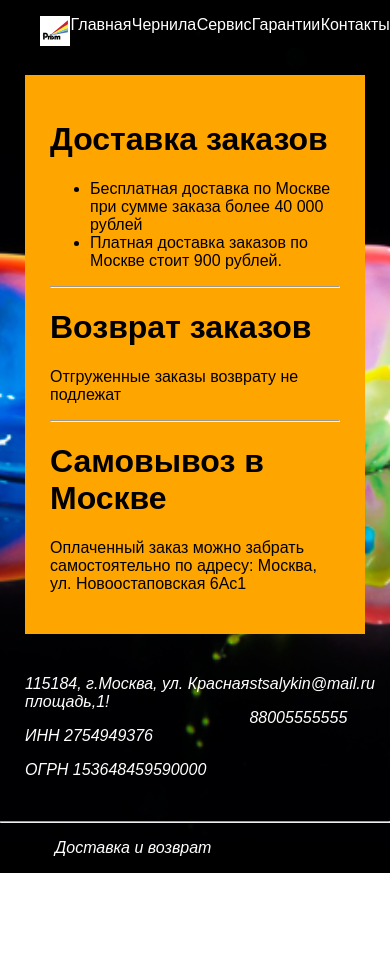
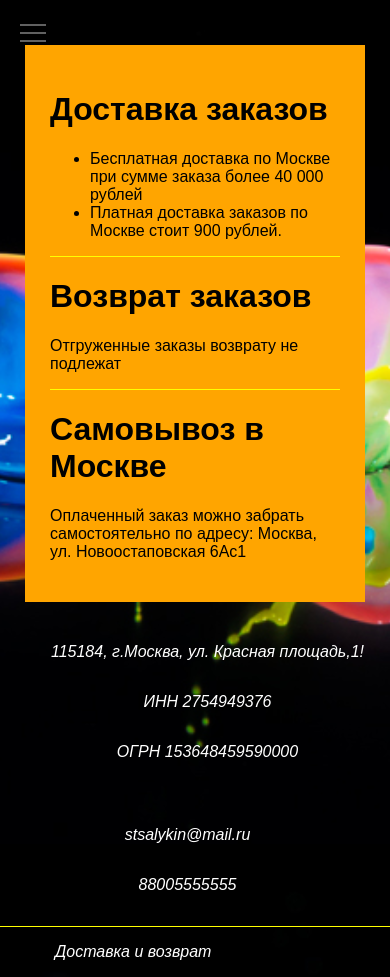
Before and after one commit to galya-cmd/Barcode-Ink, a React (Create React App) app in the folder barcode/: page /delivery in a window 390 px wide. Before the commit the page ends 873 px from the top, so only its background shows below. Built offline with nearby package versions, Linux system fonts and the light colour scheme.

Commit message:
Добавила новый логотип

```diff
--- a/barcode/src/App.css
+++ b/barcode/src/App.css
@@ -52,7 +52,7 @@ a:hover{
 
 }
 .nav a img{
-  width: 30px;
+  width: 25px;
   height: auto;
 }
 .footer{
@@ -65,7 +65,7 @@ a:hover{
 .footer-style{
    display: flex;
   justify-content: space-between;
-  margin: 0,25px, 0, 25px;
+  margin: 0,25px, 15px, 25px;
 
 
 }
@@ -74,6 +74,7 @@ a:hover{
   justify-content: flex-start;
   flex-direction: column;  */
   margin-left: 25px;
+  margin-bottom: 15px;
 }
 
 .footer-contacts{
@@ -82,13 +83,13 @@ a:hover{
   justify-content: flex-end; */
   margin-right: 15px;
 }
-.main {
+.ink {
   display: inline-block;
   white-space: normal;
   vertical-align: middle;
   text-align: left;
   color: black;
-  margin: 30px;
+
   background-color: orange;
   margin: 25px;
   padding: 25px;
@@ -99,37 +100,55 @@ a:hover{
   /* translate: (30px, 10px) rotate(5deg); */
 
 }
-.img-main {
-  display: block;
-  border: none;
-  position: relative;
-  width: 30%;
+ .img-ink {
+  /* display: flex; */
+  /* border: none; */
+   /* position: static;  */
+  width: 40%;
   height: 30%;
-  transform:  translate (30px, 10px) ;
-  transform: rotate(10deg);
+
 
 }
 .service{
-  color: black;
-  background-color: orange;
-  padding: 25px;
-}
-.guarantees{
+
+  display: inline-block;
+  white-space: normal;
+  vertical-align: middle;
+  text-align: left;
+
   color: black;
   background-color: orange;
   padding: 25px;
   margin: 25px;
 }
+.guarantees{
+
+  display: inline-block;
+  white-space: normal;
+  vertical-align: middle;
+  text-align: left;
+
+  color: black;
+  background-color: orange;
+  padding: 25px;
+  margin: 25px;
+
+}
 h3 span {
   color: red;
 }
 .mapBox{
+  display: flex;
+
   color: white;
   margin-top: 15px;
   margin-left: 25px;
 
 }
 .contacts{
+
+
+
   color: white;
   padding: 25px;
   margin: 25px;
@@ -138,13 +157,19 @@ a {
   color: white;
 }
 .hr {
-  background-color: rgba(red, green, blue, alpha);
+  width: 100%;
+  margin: 1em auto;
+  border: none;
+  background: yellow;
+  height: 1px;
+
 }
 .delivery{
   color: black;
   background-color: orange;
   padding: 25px;
   margin: 25px;
+
 
 }
 .nav-delivery li{
@@ -165,6 +190,114 @@ a {
   color: #db7f34;
 }
 .contacts-title{
+  display: inline-block;
+  white-space: normal;
+  vertical-align: middle;
+  text-align: left;
+
   color: white;
   margin-left: 25px;
 }
+#menu__toggle {
+  opacity: 0;
+}
+
+
+@media (min-width: 260px) and (max-width: 844px){
+
+
+  #menu__toggle {
+    opacity: 0;
+  }
+  .menu__btn {
+
+    display: flex; /* используем flex для центрирования содержимого */
+
+    align-items: center;  /* центрируем содержимое кнопки */
+    position: fixed;
+    top: 20px;
+    left: 20px;
+    width: 26px;
+    height: 26px;
+    cursor: pointer;
+    z-index: 1;
+  }
+  .menu__btn > span,
+  .menu__btn > span::before,
+  .menu__btn > span::after {
+    display: block;
+    position: absolute;
+    width: 100%;
+    height: 2px;
+    background-color: #616161;
+  }
+  .menu__btn > span::before {
+    content: '';
+    top: -8px;
+  }
+  .menu__btn > span::after {
+    content: '';
+    top: 8px;
+  }
+  /* контейнер меню */
+  .menu__box {
+    display: block;
+    position: fixed;
+    visibility: hidden;
+    top: 0;
+    left: -100%;
+    width: 300px;
+    height: 100%;
+    margin: 0;
+    padding: 80px 0;
+    list-style: none;
+    text-align: center;
+    background-color: orange;
+    color: black;
+    box-shadow: 1px 0px 6px rgba(0, 0, 0, .2);
+  }
+  /* элементы меню */
+  .menu__item {
+    display: block;
+    padding: 12px 24px;
+
+
+    font-size: 20px;
+    font-weight: 600;
+    text-decoration: none;
+  }
+  .nav a{
+    color: black;
+  }
+  /* .menu__item:hover {
+    background-color:#616161;
+  } */
+  #menu__toggle:checked ~ .menu__btn > span {
+    transform: rotate(45deg);
+  }
+  #menu__toggle:checked ~ .menu__btn > span::before {
+    top: 0;
+    transform: rotate(0);
+  }
+  #menu__toggle:checked ~ .menu__btn > span::after {
+    top: 0;
+    transform: rotate(90deg);
+  }
+  #menu__toggle:checked ~ .menu__box {
+    visibility: visible;
+    left: 0;
+  }
+  .footer-style ,
+  .footer-address,
+  .footer-contacts{
+    display: flex;
+    flex-direction: column;
+
+    align-items: center;
+
+  }
+  .hamburger-menu{
+    margin-bottom: 15px;
+  }
+
+}
--- a/barcode/src/Delivery.js
+++ b/barcode/src/Delivery.js
@@ -7,10 +7,10 @@ function Delivery(){
                 <li>Бесплатная доставка по Москве при сумме заказа более 40 000 рублей</li>
                 <li>Платная доставка заказов по Москве стоит 900 рублей.</li>
             </ul>
-            <hr/>
+            <hr className='hr'/>
             <h1>Возврат заказов</h1>
             <p>Отгруженные заказы возврату не подлежат</p>
-            <hr/>
+            <hr className='hr'/>
             <h1>Самовывоз в Москве</h1>
             <p>Оплаченный заказ можно забрать самостоятельно по адресу: Москва, ул. Новоостаповская 6Ас1</p>
 
--- a/barcode/src/Ink.js
+++ b/barcode/src/Ink.js
@@ -1,9 +1,9 @@
 import './App.css';
 function Ink (){
     return (
-        <div className="main">
+        <div className="ink">
             <div>
-            <img className='img-main' src='https://www.lipla.ru/wp-content/uploads/2021/08/homepage-slide-3.png' alt='lipla'></img>
+            <img className='img-ink' src='https://www.lipla.ru/wp-content/uploads/2021/08/homepage-slide-3.png' alt='lipla'></img>
             </div>
 
         <h2>УФ/LED-отверждаемые чернила премиум класса</h2>
--- a/barcode/src/Nav.js
+++ b/barcode/src/Nav.js
@@ -1,19 +1,27 @@
 import './App.css';
-import img from '../src/images/prism-3.svg';
+import img from '../src/images/logo.png';
 
 function Nav (){
 return(
     <>
-    <ul className="nav">
-    <li><a href="/"><img src={img} alt='logo'></img></a></li>
-<li><a href="/">Главная</a></li>
+    <div className='hamburger-menu'>
 
-<li><a href="/ink">Чернила</a></li>
-<li><a href="/service">Сервис</a></li>
-<li><a href="/guarantees">Гарантии</a></li>
+    <input id="menu__toggle" type="checkbox" />
+  <label class="menu__btn" for="menu__toggle">
+    <span></span>
+  </label>
 
-<li><a href="/contacts">Контакты</a></li>
+    <ul className="nav menu__box">
+    <li><a href="/" className='menu__item'>PRIZMA<img src={img} alt='logo'></img></a></li>
+<li><a href="/" className='menu__item'>Главная</a></li>
+
+<li><a href="/ink" className='menu__item'>Чернила</a></li>
+<li><a href="/service" className='menu__item'>Сервис</a></li>
+<li><a href="/guarantees"className='menu__item'>Гарантии</a></li>
+
+<li><a href="/contacts" className='menu__item'>Контакты</a></li>
 </ul>
+</div>
     </>
 )
 }
--- a/barcode/src/Service.js
+++ b/barcode/src/Service.js
@@ -3,12 +3,10 @@ function Service (){
 
         <div className="service">
         <h1>Дополнительные услуги и сервис</h1>
-        <h3>Цветопрофилирование
-</h3>
+        <h3>Цветопрофилирование</h3>
         <p>настройка технологического процесса вывода цвета – построение профиля принтера (или цветопрофилирование) на оборудовании для широкоформатной печати на сольвентных и УФ-принтерах.</p>
         <button>Подробнее</button>
-
-</div>
+        </div>
 
     )
     }
```
Also changed, not shown: barcode/src/images/logo.png (added).
